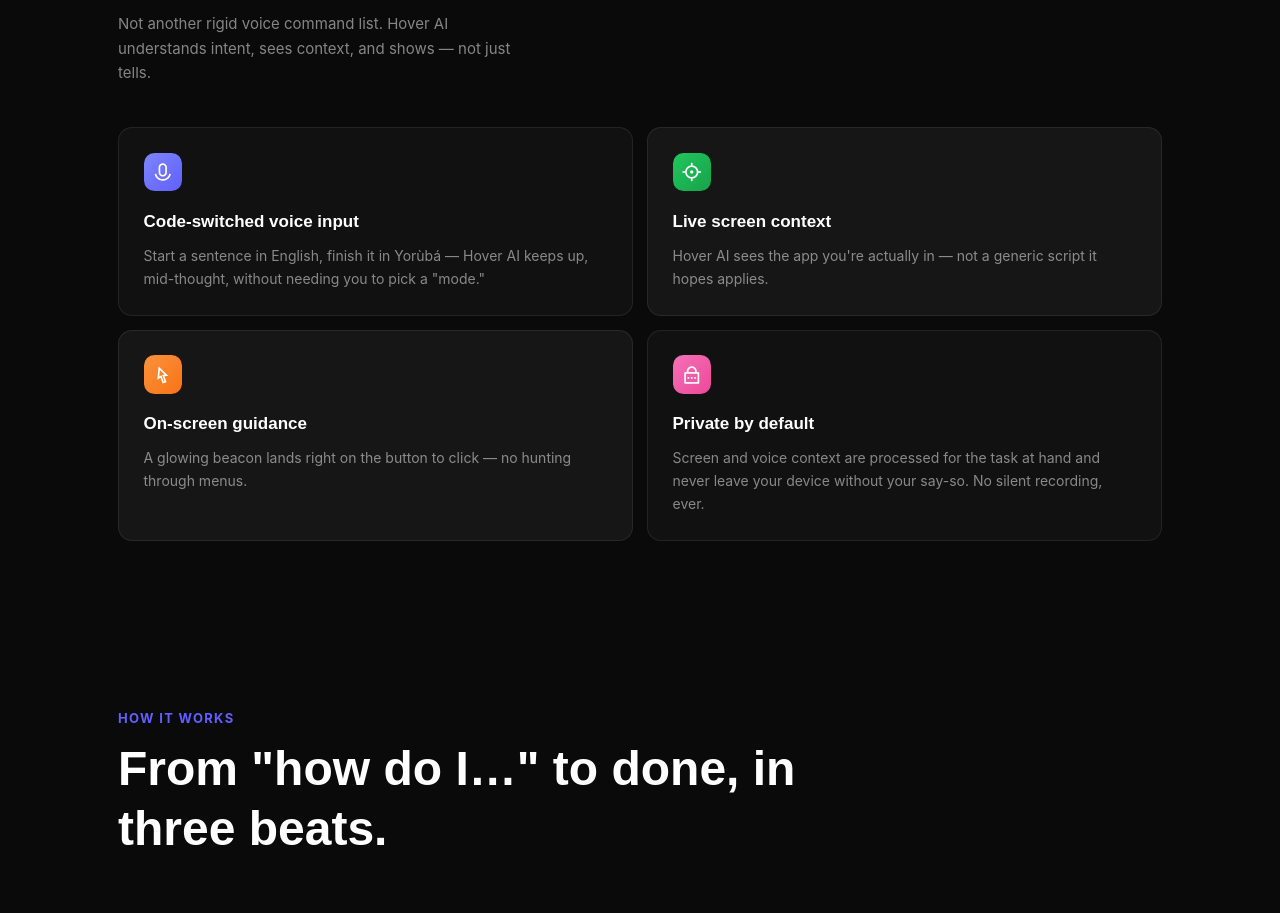
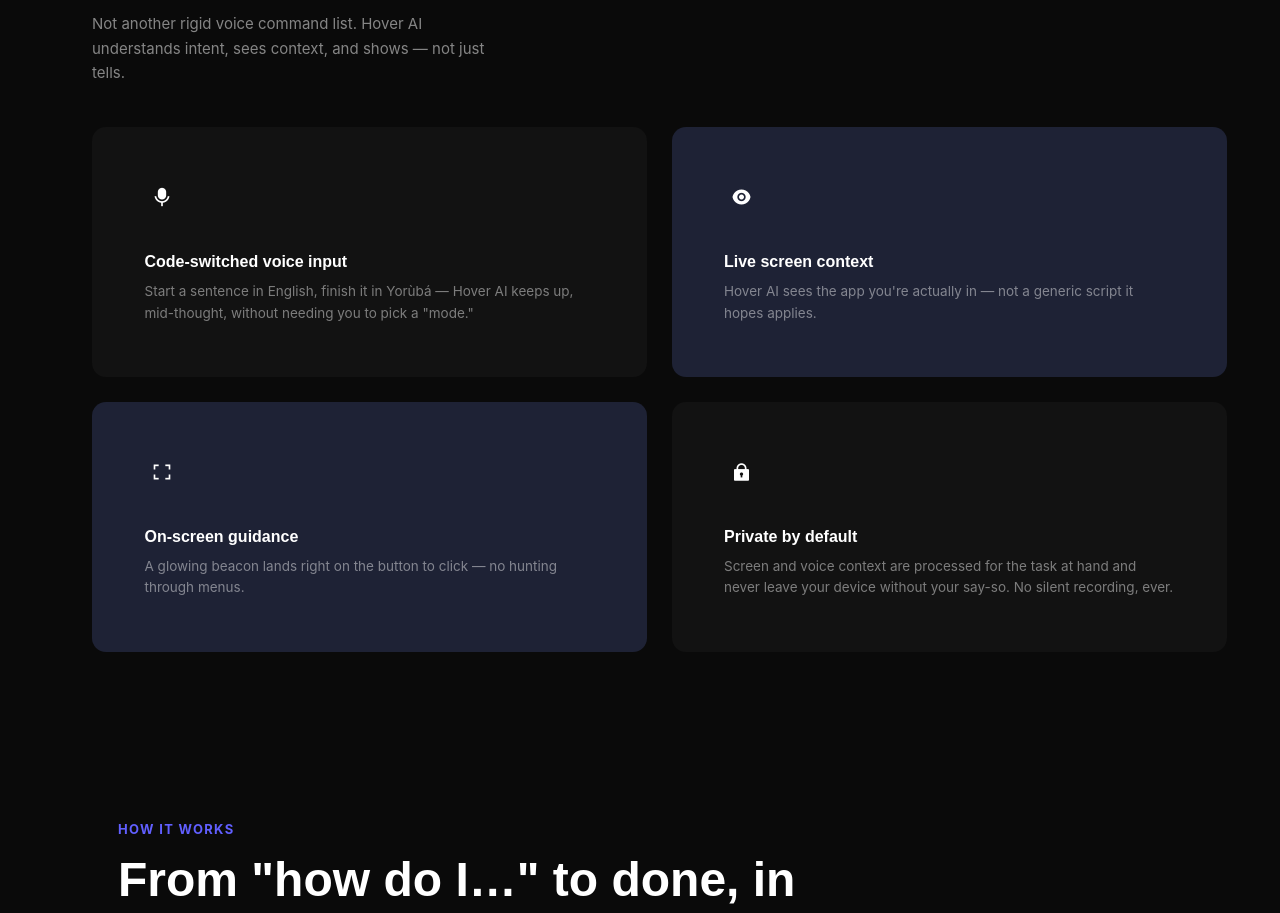
Before and after one commit to TheCodeCheff123/HoverAi, a React (Vite) app in the folder landing_page/: page / in a window 1280 px wide. Shown: the part 1140-2053 px from the top of the page. Built offline with nearby package versions, Linux system fonts and the light colour scheme; a web font is replaced by a local one.

Commit message:
Adjust features secction

```diff
--- a/landing_page/src/pages/LandingPage.tsx
+++ b/landing_page/src/pages/LandingPage.tsx
@@ -45,32 +45,36 @@
 /* ── Feature cards data ─────────────────────────────────────────────── */
 const FEATURES = [
   {
-    icon: 'ri-mic-2-line',
-    iconBg: 'linear-gradient(135deg, #7c86ff 0%, #615fff 100%)',
+    icon: 'ri-mic-fill',
+	iconColor: 'var(--color-indigo-500)',
+    iconBg: 'var(--color-indigo-200)',
     title: 'Code-switched voice input',
     body: 'Start a sentence in English, finish it in Yorùbá — Hover AI keeps up, mid-thought, without needing you to pick a "mode."',
-    dark: false,
+    accent: false, // lighter card
   },
   {
-    icon: 'ri-focus-3-line',
-    iconBg: 'linear-gradient(135deg, #22c55e 0%, #16a34a 100%)',
+    icon: 'ri-eye-fill',
+	iconColor: 'var(--color-green-300)',
+    iconBg: 'var(--color-green-600)',
     title: 'Live screen context',
     body: "Hover AI sees the app you're actually in — not a generic script it hopes applies.",
-    dark: true,
+    accent: true,  // darker navy card
   },
   {
-    icon: 'ri-cursor-line',
-    iconBg: 'linear-gradient(135deg, #fb923c 0%, #f97316 100%)',
+    icon: 'ri-fullscreen-fill',
+	iconColor: 'var(--color-orange-400)',
+    iconBg: 'var(--color-orange-200)',
     title: 'On-screen guidance',
     body: 'A glowing beacon lands right on the button to click — no hunting through menus.',
-    dark: true,
+    accent: true,  // darker navy card
   },
   {
-    icon: 'ri-lock-password-line',
-    iconBg: 'linear-gradient(135deg, #f472b6 0%, #ec4899 100%)',
+    icon: 'ri-lock-2-fill',
+	iconColor: 'var(--color-pink-600)',
+    iconBg: 'var(--color-pink-200)',
     title: 'Private by default',
     body: 'Screen and voice context are processed for the task at hand and never leave your device without your say-so. No silent recording, ever.',
-    dark: false,
+    accent: false, // lighter card
   },
 ]
 
@@ -338,7 +342,7 @@
       {/* ══════════════════════════════════════════════════════════ */}
       {/* FEATURES                                                    */}
       {/* ══════════════════════════════════════════════════════════ */}
-      <section id="features" className="w-full max-w-[1100px] mx-auto px-5 sm:px-8 py-24">
+      <section id="features" className="w-full max-w-[90%] mx-auto px-5 sm:px-8 py-24">
         <FadeUp>
           <p className="text-[13px] font-bold tracking-widest uppercase mb-3" style={{ color: '#615fff' }}>
             Features
@@ -351,26 +355,19 @@
           </p>
         </FadeUp>
 
-        <div className="grid grid-cols-1 md:grid-cols-2 gap-4">
-          {FEATURES.map((f, i) => (
+        {/* Row 1 — left narrow, right wide */}
+        <div className="grid grid-cols-1 md:grid-cols-[3fr_1fr] gap-7 mb-7">
+          {FEATURES.slice(0, 2).map((f, i) => (
             <FadeUp key={f.title} delay={i * 0.08}>
-              <div
-                className="rounded-2xl p-7 h-full"
-                style={{
-                  background: f.dark ? 'rgba(255,255,255,0.05)' : 'rgba(255,255,255,0.03)',
-                  border: '1px solid rgba(255,255,255,0.08)',
-                }}
-              >
-                {/* Icon */}
-                <div
-                  className="w-11 h-11 rounded-xl flex items-center justify-center mb-5"
-                  style={{ background: f.iconBg }}
-                >
-                  <RemixIcon name={f.icon} size={20} color="#fff" />
-                </div>
-                <h3 className="text-[17px] font-bold text-white mb-3">{f.title}</h3>
-                <p className="text-[14px] text-white/50 leading-relaxed">{f.body}</p>
-              </div>
+              <FeatureCard f={f} />
+            </FadeUp>
+          ))}
+        </div>
+        {/* Row 2 — left wide, right narrow */}
+        <div className="grid grid-cols-1 md:grid-cols-[1fr_3fr] gap-7">
+          {FEATURES.slice(2, 4).map((f, i) => (
+            <FadeUp key={f.title} delay={(i + 2) * 0.08}>
+              <FeatureCard f={f} />
             </FadeUp>
           ))}
         </div>
@@ -605,6 +602,31 @@
 }
 
 /* ── Marquee row helper ─────────────────────────────────────────────── */
+
+/* ── Feature card ───────────────────────────────────────────────────── */
+function FeatureCard({ f }: { f: typeof FEATURES[number] }) {
+  return (
+    <div
+      className="rounded-2xl p-15 h-full flex flex-col"
+      style={{
+        background: f.accent ? '#1e2235' : 'rgba(255,255,255,0.03)',
+        minHeight: 250,
+      }}
+    >
+      {/* Icon chip */}
+      <div
+        className="w-10 h-10 rounded-xl flex items-center justify-center mb-auto"
+        style={{ background: f.iconBg }}
+      >
+        <RemixIcon name={f.icon} color={f.iconColor} />
+      </div>
+      <h3 className="text-[16px] font-bold text-white mb-2">{f.title}</h3>
+      <p className="text-[13.5px] leading-relaxed w-[450px]" style={{ color: 'rgba(255,255,255,0.45)' }}>{f.body}</p>
+    </div>
+  )
+}
+
+
 function MarqueeRow({ items, reverse }: { items: typeof TOOLS; reverse: boolean }) {
   const repeated = [...items, ...items, ...items, ...items]
   return (
```
